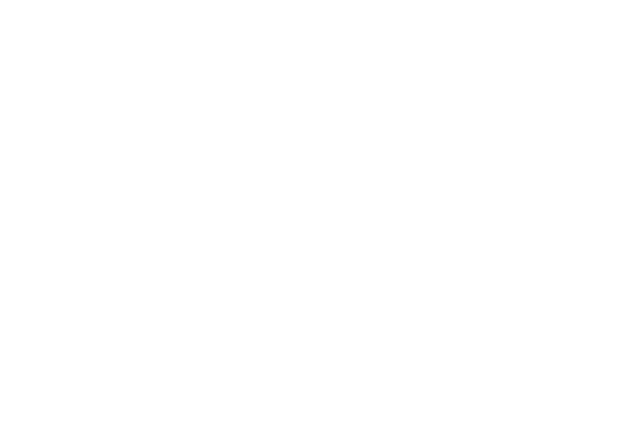
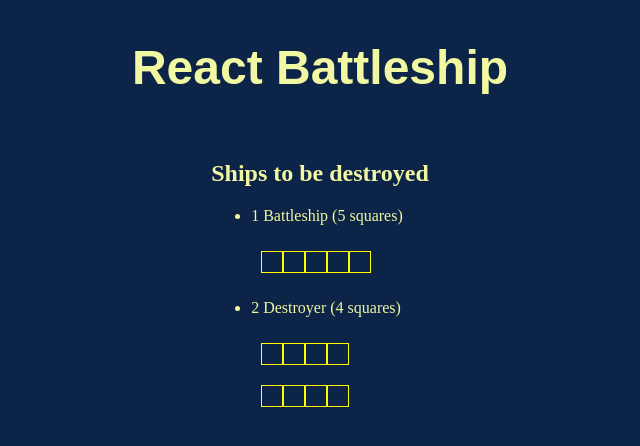
Before and after one commit to claurennt/React-Battleship, a React (Vite) app: page / in a window 1280 px wide. Shown: the top 446 px of the page, without its empty margins (320-960 px from the left). Built offline with nearby package versions, Linux system fonts and the light colour scheme.

Commit message:
feat: render component and add styles

```diff
--- a/src/App.css
+++ b/src/App.css
@@ -0,0 +1,16 @@
+header {
+  height: 100px;
+}
+
+h1 {
+  font-size: clamp(1.5rem, 5vw, 3rem);
+  font-family: sans-serif;
+}
+
+main {
+  display: flex;
+  justify-content: center;
+  align-items: flex-start;
+  gap: 40px;
+  flex-wrap: wrap;
+}
--- a/src/App.tsx
+++ b/src/App.tsx
@@ -1,7 +1,17 @@
 import './App.css';
+import { ShipsAside, ships } from './components/ShipsInfo';
 
 function App() {
-  return <></>;
+  return (
+    <>
+      <header>
+        <h1>React Battleship</h1>
+      </header>
+      <main>
+        <ShipsAside ships={ships} />
+      </main>
+    </>
+  );
 }
 
 export default App;
--- /dev/null
+++ b/src/components/ShipsInfo/ShipsAside.css
@@ -0,0 +1,9 @@
+.ship-square {
+  width: 20px;
+  height: 20px;
+  border: 1px solid yellow;
+}
+.ship {
+  padding: 10px;
+  display: flex;
+}
--- a/src/index.css
+++ b/src/index.css
@@ -0,0 +1,7 @@
+body {
+  background: #0b2447;
+  box-sizing: border-box;
+  color: #f2f7a1;
+  display: flex;
+  justify-content: center;
+}
```
